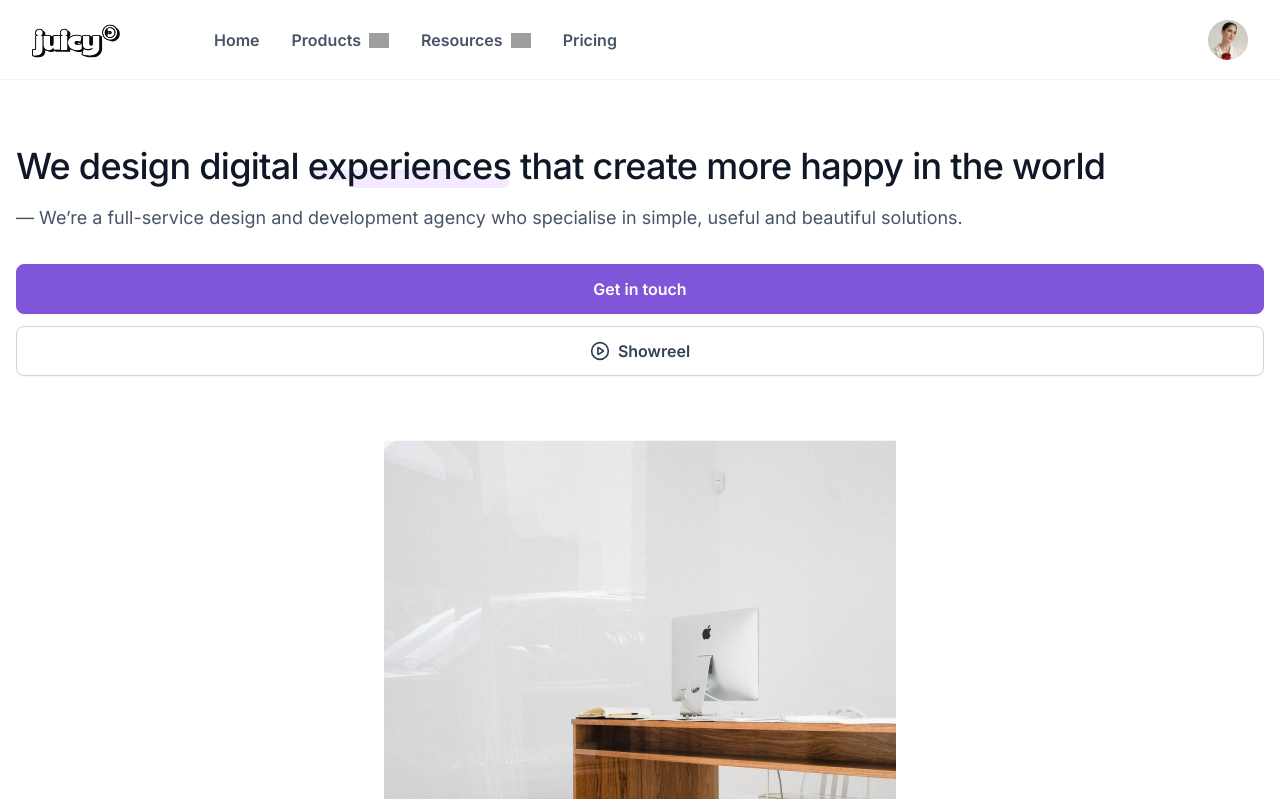
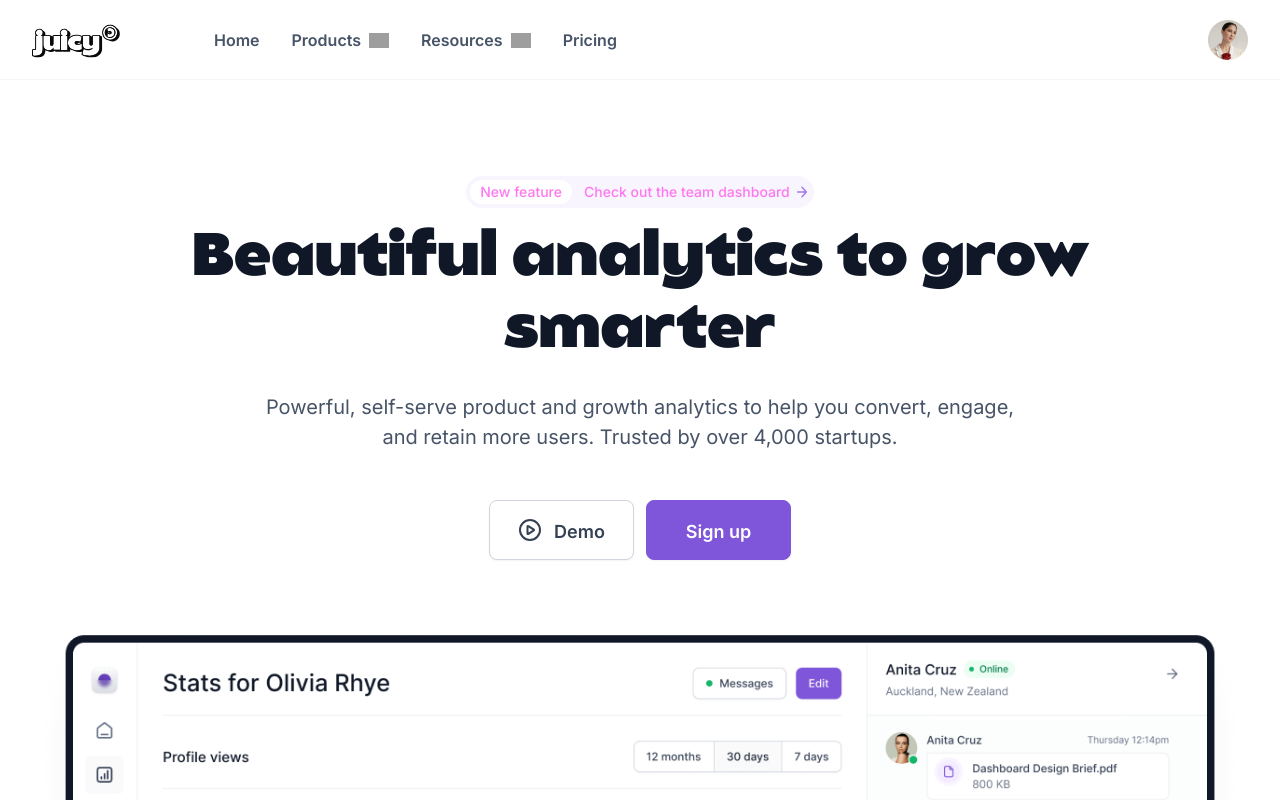
Before and after one commit to BenitoPedro13/boilerplate-mainnet, a Next.js app: page / in a window 1280 px wide. Shown: the top 800 px of the page. Built offline with nearby package versions, Linux system fonts and the light colour scheme; grey boxes are pictures that could not be loaded.

Commit message:
Hero responsive

```diff
--- a/src/components/Features.tsx
+++ b/src/components/Features.tsx
@@ -1,7 +1,7 @@
 import { Plus_Jakarta_Sans } from "next/font/google";
 import Image from "next/image";
 
-export const jakarta = Plus_Jakarta_Sans({ subsets: ["latin"] });
+const jakarta = Plus_Jakarta_Sans({ subsets: ["latin"] });
 
 import chartBreakoutSquare from "@/../public/chart-breakout-square.svg";
 import command from "@/../public/command.svg";
--- a/src/components/Features2.tsx
+++ b/src/components/Features2.tsx
@@ -1,7 +1,7 @@
 import { Plus_Jakarta_Sans } from "next/font/google";
 import Image from "next/image";
 
-export const jakarta = Plus_Jakarta_Sans({ subsets: ["latin"] });
+const jakarta = Plus_Jakarta_Sans({ subsets: ["latin"] });
 
 import arrowRight from '@/../public/arrow-right.svg';
 import chartBreakoutSquare from "@/../public/chart-breakout-square.svg";
--- a/src/components/Footer.tsx
+++ b/src/components/Footer.tsx
@@ -2,7 +2,8 @@ import Image from "next/image";
 import Link from "next/link";
 
 import logo from '@/../public/logo.svg';
-import { jakarta } from "./Features";
+import { Plus_Jakarta_Sans } from "next/font/google";
+const jakarta = Plus_Jakarta_Sans({ subsets: ["latin"] });
 
 interface Props {}
 
--- a/src/components/Hero.tsx
+++ b/src/components/Hero.tsx
@@ -1,43 +1,127 @@
-import heroMobileImage from '@/../public/hero-mobile-image-512w.png'
-import playCircle from '@/../public/PlayCircle.svg'
-import style from '@/style/hero.module.css'
-import Image from "next/image"
+import heroMobileImage from "@/../public/hero-mobile-image-512w.png";
+import playCircle from "@/../public/PlayCircle.svg";
+import heroDesktopImage from "@/../public/hero-desktop-image.png";
+import arrowRight from "@/../public/arrow-right-1.svg"
+import style from "@/style/hero.module.css";
+import Image from "next/image";
+
+import { Plus_Jakarta_Sans } from "next/font/google";
+
+const jakarta = Plus_Jakarta_Sans({ subsets: ["latin"] });
 
 const Hero = () => {
   return (
-    <section className='flex flex-col items-center p-0 isolate w-full h-fit bg-white'>
-      <div className="flex flex-col items-start pt-16 pb-16 gap-16 w-full">
-        <div className="flex flex-row items-start pl-4 pr-4 w-full h-fit">
+    <section className="flex flex-col items-center p-0 isolate w-full h-fit bg-white">
+      <div className="flex flex-col items-start py-16 gap-16 w-full lg:items-center lg:pt-24 lg:pb-0">
+        <div className="hidden lg:flex flex-col items-center px-8 gap-8 max-w-7xl w-full h-fit">
+          <div className="flex flex-col items-center gap-12 w-fit h-fit max-w-[1216px]">
+            <div className="flex flex-col items-center gap-6 w-full max-w-[1024px] h-fit">
+              <div className="flex flex-col items-center gap-4 w-full h-fit">
+                <div className="flex items-center p-1 gap-3 w-fit h-8 bg-primary-50 bg-blend-multiply rounded-2xl">
+                  <div className="flex items-center py-[2px] px-[10px] w-fit h-fit bg-white bg-blend-normal rounded-2xl">
+                    <p className="text-primary-700 text-center text-sm font-medium">
+                      New feature
+                    </p>
+                  </div>
+                  <div className="flex items-center gap-1 w-fit h-fit">
+                    <p className="text-primary-700 text-sm font-medium">
+                      Check out the team dashboard
+                    </p>
+                    <Image src={arrowRight} width={16} height={16} alt="Arrow Right Icon" />
+                  </div>
+                </div>
+                <h1 className="font-['Balgin'] font-bold text-6xl leading-[72px] text-center text-gray-900">Beautiful analytics to grow smarter</h1>
+              </div>
+              <p className="text-xl leading-[30px] text-center text-gray-600 w-full max-w-3xl">
+                Powerful, self-serve product and growth analytics to help you
+                convert, engage, and retain more users. Trusted by over 4,000
+                startups.
+              </p>
+            </div>
+            <div className="flex items-start gap-3 w-fit h-fit">
+              <button className="box-border flex flex-row justify-center items-center py-4 px-7 gap-3 w-[145px] h-[60px] bg-white border border-gray-300 rounded-lg shadow-xs">
+                <div className="h-6 w-6">
+                  <Image
+                    src={playCircle}
+                    width={24}
+                    height={24}
+                    alt="Play Icon"
+                  />
+                </div>
+                <p
+                  className={`__Plus_Jakarta_Sans_fd0c7c h-6 font-semibold text-lg text-gray-700`}
+                >
+                  Demo
+                </p>
+              </button>
+              <button className="box-border flex flex-row justify-center items-center py-4 px-7 gap-3 w-[145px] h-[60px] bg-primary-600 border border-primary-600 rounded-lg shadow-xs">
+                <p
+                  className={`__Plus_Jakarta_Sans_fd0c7c h-6 font-semibold text-lg text-white`}
+                >
+                  Sign up
+                </p>
+              </button>
+            </div>
+          </div>
+        </div>
+        <div className="hidden lg:flex flex-col items-center px-8 gap-8 max-w-7xl w-full h-fit">
+          <div className="flex flex-col items-center gap-12 w-fit h-fit max-w-[1216px]">
+            <Image
+              src={heroDesktopImage}
+              sizes="100vw"
+              alt="Application Screen Mockup"
+            />
+          </div>
+        </div>
+        <div className="flex flex-row items-start pl-4 pr-4 w-full h-fit lg:hidden">
           <div className="flex flex-col items-start p-0 gap-8 w-full h-full">
             <div className="flex flex-col items-start p-0 gap-4 w-full h-fit">
               <div className="w-full h-fit">
                 <h1 className="h-full font-medium text-4xl leading-[44px] text-gray-900 tracking-[-0.02em]">
-                  We design digital <span className={style.underlineBg}>experiences</span> that create more happy in the world
+                  We design digital{" "}
+                  <span className={style.underlineBg}>experiences</span> that
+                  create more happy in the world
                 </h1>
               </div>
-              <p className='w-full h-fit font-normal text-lg text-gray-600'>— We’re a full-service design and development agency who specialise in simple, useful and beautiful solutions.</p>
+              <p className="w-full h-fit font-normal text-lg text-gray-600">
+                — We’re a full-service design and development agency who
+                specialise in simple, useful and beautiful solutions.
+              </p>
             </div>
             <div className="flex flex-col items-start p-0 gap-3 w-full h-fit">
-              <button className='box-border flex flex-row justify-center items-center py-3 px-5 gap-2 w-full h-fit bg-primary-600 border border-primary-600 rounded-lg shadow-xs'>
-                <p className='h-6 font-semibold text-base text-white'>Get in touch</p>
+              <button className="box-border flex flex-row justify-center items-center py-3 px-5 gap-2 w-full h-fit bg-primary-600 border border-primary-600 rounded-lg shadow-xs">
+                <p className="h-6 font-semibold text-base text-white">
+                  Get in touch
+                </p>
               </button>
-              <button className='box-border flex flex-row justify-center items-center py-3 px-5 gap-2 w-full h-fit bg-white border border-gray-300 rounded-lg shadow-xs'>
+              <button className="box-border flex flex-row justify-center items-center py-3 px-5 gap-2 w-full h-fit bg-white border border-gray-300 rounded-lg shadow-xs">
                 <div className="h-5 w-5">
-                  <Image src={playCircle} width={20} height={20} alt='Play Icon'/>
+                  <Image
+                    src={playCircle}
+                    width={20}
+                    height={20}
+                    alt="Play Icon"
+                  />
                 </div>
-                <p className='h-6 font-semibold text-base text-gray-700'>Showreel</p>
+                <p className="h-6 font-semibold text-base text-gray-700">
+                  Showreel
+                </p>
               </button>
             </div>
           </div>
         </div>
-        <div className="flex flex-row items-center justify-center pl-4 pr-4 w-full h-fit">
+        <div className="flex flex-row items-center justify-center pl-4 pr-4 w-full h-fit lg:hidden">
           <div className="w-fit h-fit">
-            <Image src={heroMobileImage} sizes='100vw' alt="Hero Ilustrative Image" />
+            <Image
+              src={heroMobileImage}
+              sizes="100vw"
+              alt="Hero Ilustrative Image"
+            />
           </div>
         </div>
       </div>
     </section>
-  )
-}
+  );
+};
 
-export default Hero
+export default Hero;
--- a/src/components/Testimonials.tsx
+++ b/src/components/Testimonials.tsx
@@ -1,6 +1,8 @@
 import Image from "next/image"
 
-import { jakarta } from "./Features"
+import { Plus_Jakarta_Sans } from "next/font/google";
+const jakarta = Plus_Jakarta_Sans({ subsets: ["latin"] });
+
 
 import companyLogo6 from '@/../public/company-logo-6.svg'
 import testimonialAvatar from '@/../public/testimonial-avatar.png'
```
Also changed, not shown: public/arrow-right-1.svg (added), public/hero-desktop-image.png (added).
